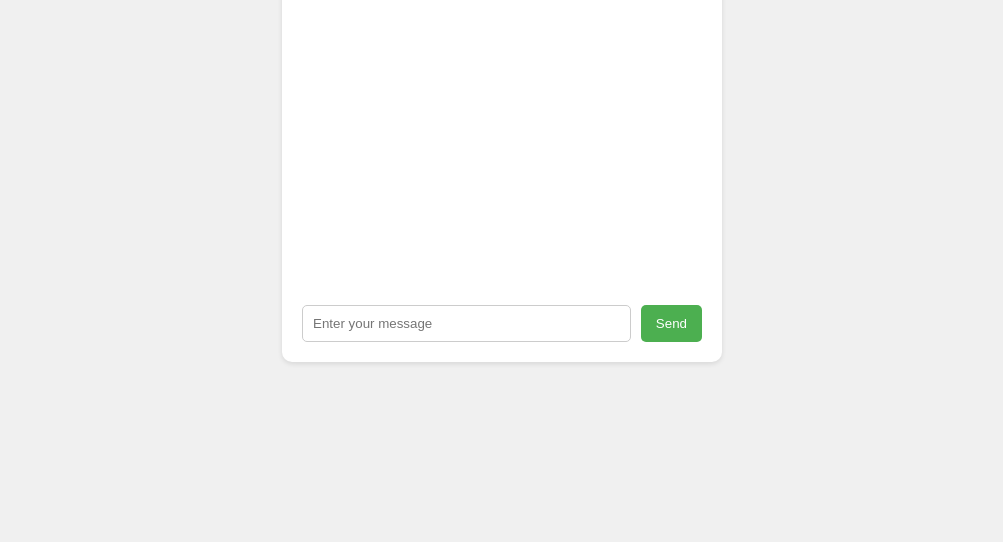
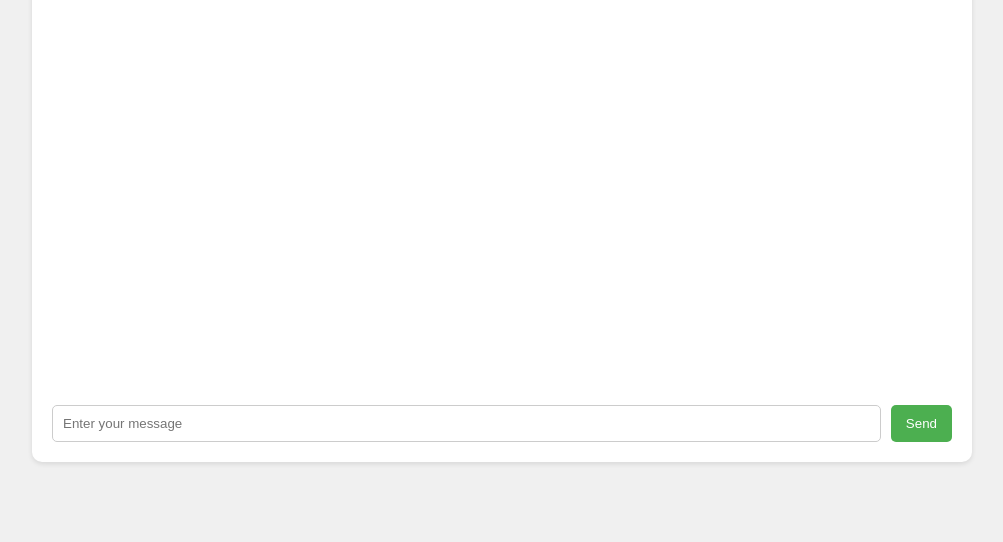
Before and after one commit to samarth212/PythonGPT, a website: page index.html in a window 1280 px wide. Shown: the part 274-816 px from the top of the page, without its empty margins (138-1141 px from the left). Drawn offline with Linux system fonts and the light colour scheme.

Commit message:
minor styling changes

```diff
--- a/index.html
+++ b/index.html
@@ -19,7 +19,7 @@
           border-radius: 10px;
           padding: 20px;
           box-shadow: 0px 2px 5px rgba(0, 0, 0, 0.1);
-          width: 400px;
+          width: 900px;
         }
 
         h1 {
@@ -28,8 +28,10 @@
         }
 
         #chat-history {
-          height: 300px;
+          height: 500px;
           overflow-y: scroll;
+          color: black;
+          font-size: 14px;
         }
 
         .user-message {
@@ -69,7 +71,7 @@
           cursor: pointer;
         }
         #loader {
-        display: none; /* Hide by default */
+        display: none;
         position: absolute;
         top: 50%;
         left: 50%;
--- a/server.js
+++ b/server.js
@@ -1,5 +1,4 @@
 // node --version # Should be >= 18
-// npm install @google/generative-ai express
 
 const express = require('express');
 const { GoogleGenerativeAI, HarmCategory, HarmBlockThreshold } = require('@google/generative-ai');
@@ -27,7 +26,7 @@ async function runChat(userInput) {
       category: HarmCategory.HARM_CATEGORY_HARASSMENT,
       threshold: HarmBlockThreshold.BLOCK_MEDIUM_AND_ABOVE,
     },
-    // ... other safety settings
+    //safety jawn
   ];
 
   const chat = model.startChat({
```
